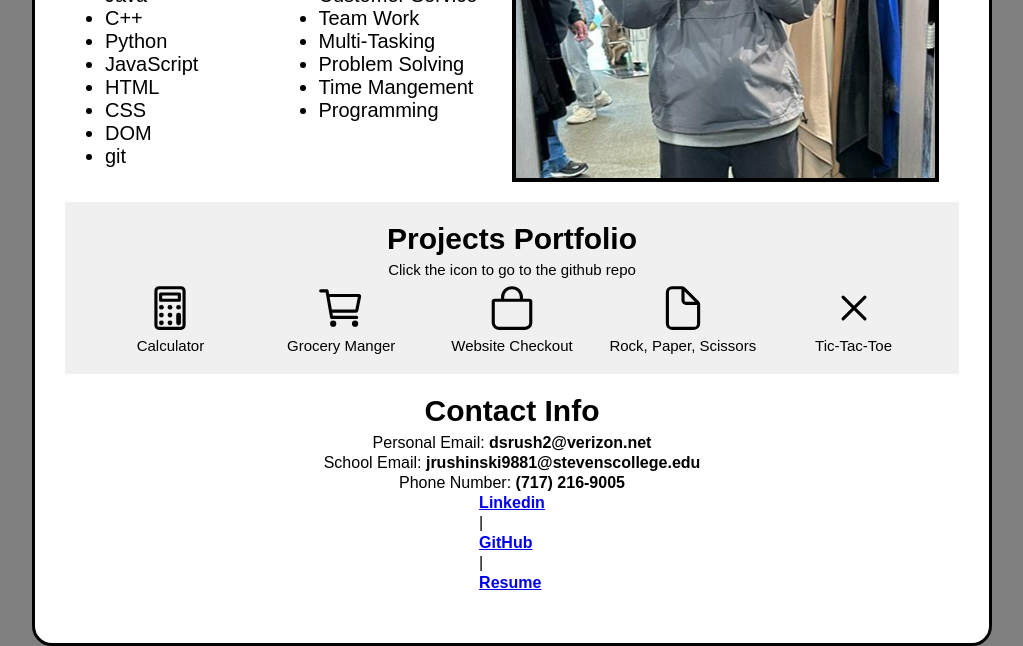
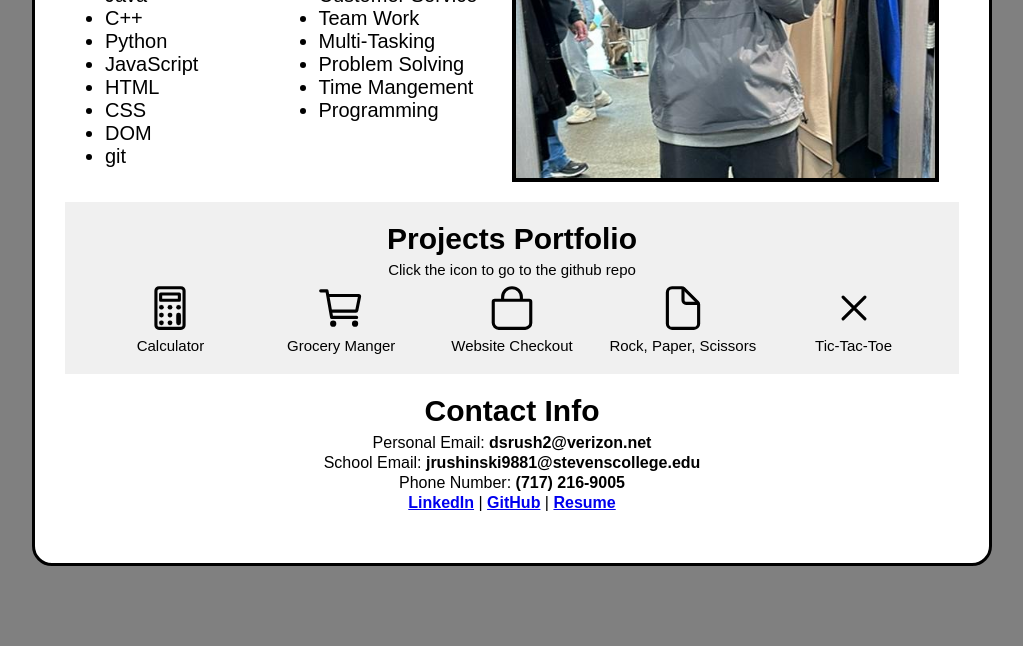
Before and after one commit to rushinski/personal-portfolio, a plain HTML site: page index.html in a window 1280 px wide. Shown: the part 514-1160 px from the top of the page, without its empty margins (128-1151 px from the left). After the commit the page ends 1130 px from the top, so only its background shows below. Drawn offline with nearby package versions, Linux system fonts and the light colour scheme.

Commit message:
final turn in 1, later improvements: make contacts look better

```diff
--- a/index.html
+++ b/index.html
@@ -10,7 +10,7 @@
 </head>
 <body>
   <header class="header">
-    <h1>Jacob Rushinski</h1>
+    <h1>Jacob D. Rushinski</h1>
   </header>
   <section class="wrapper">
     <section class="about-me">
@@ -89,14 +89,11 @@
           <p>Personal Email: <b>dsrush2@verizon.net</b></p>
           <p>School Email: <b>jrushinski9881@stevenscollege.edu</b></p>
           <p>Phone Number: <b>(717) 216-9005</b></p>
-          <span>
-            <b><a href="https://www.linkedin.com/in/jacob-rushinski/">Linkedin</a></b>
-            <p>|</p>
-            <b><a href="https://github.com/rushinski">GitHub</a></b>
-            <p>|</p>
-            <b><a href="https://tsct-my.sharepoint.com/:w:/g/personal/jrushinski9881_stevenscollege_edu/ESA5Hp2VkGJKsL14ddU_bngBTCYsXD1_n-xR8Q9jSw4OPg?e=0UjQmB">Resume</a></b>
-        </span>
-
+          <span style="display: inline;">
+            <b><a href="https://www.linkedin.com/in/jacob-rushinski/" class="hover-contact-link">LinkedIn</a></b> |
+            <b><a href="https://github.com/rushinski" class="hover-contact-link">GitHub</a></b> |
+            <b><a href="https://tsct-my.sharepoint.com/:w:/g/personal/jrushinski9881_stevenscollege_edu/ESA5Hp2VkGJKsL14ddU_bngBTCYsXD1_n-xR8Q9jSw4OPg?e=0UjQmB" class="hover-contact-link">Resume</a></b>
+          </span>
         </div>
       </div>
     </section>
--- a/style.css
+++ b/style.css
@@ -1,4 +1,3 @@
-/* Whole page changes */
 * {
   margin: 0;
   padding: 0;
@@ -15,7 +14,7 @@ body {
   width: 75%;
   height: 80%;
   border: solid;
-  margin: auto;
+  margin: 0px auto 50px auto;
   border-radius: 20px;
   padding: 30px;
 }
@@ -137,3 +136,7 @@ body {
   align-items: center;
   line-height: 20px;
 }
+
+.hover-contact-link:hover {
+  color: blue;
+}
```
